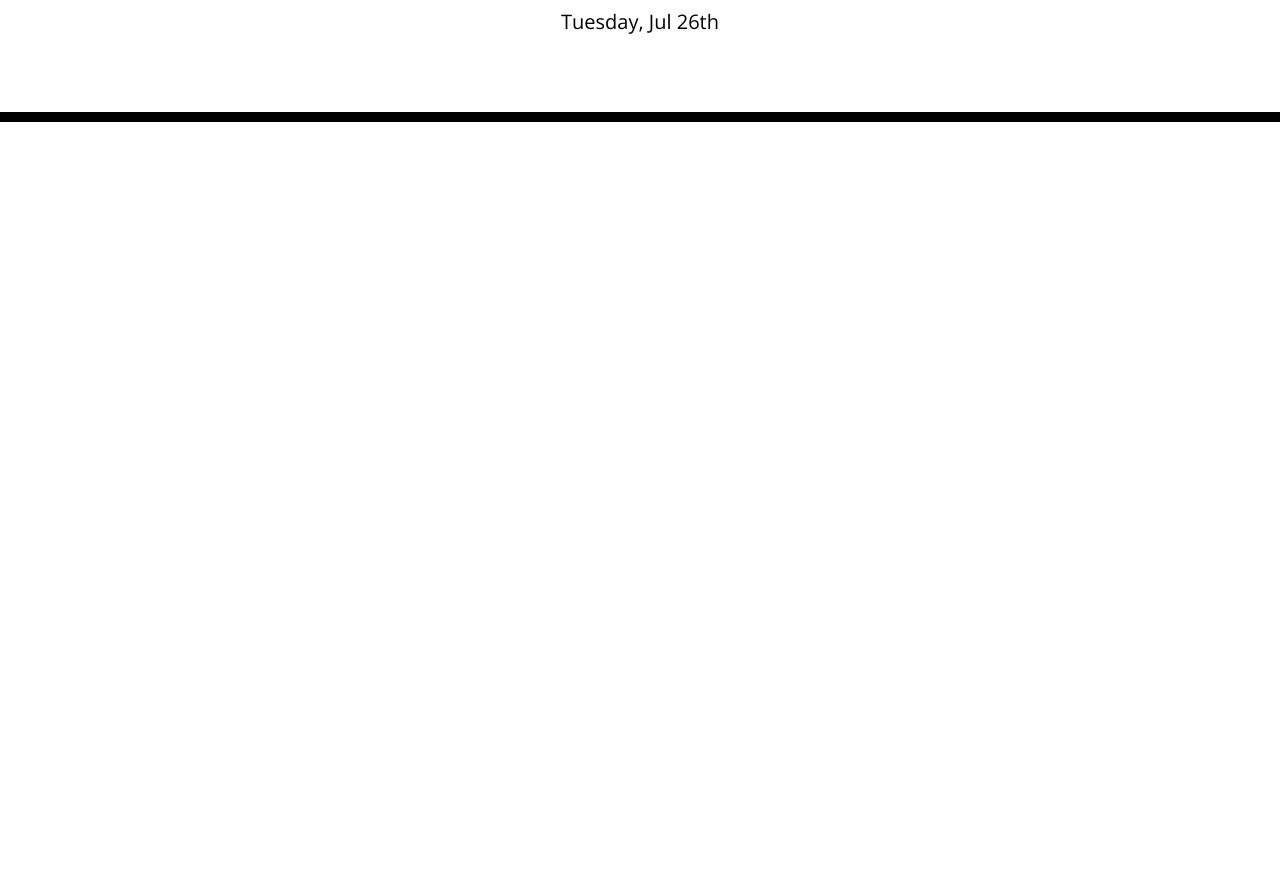
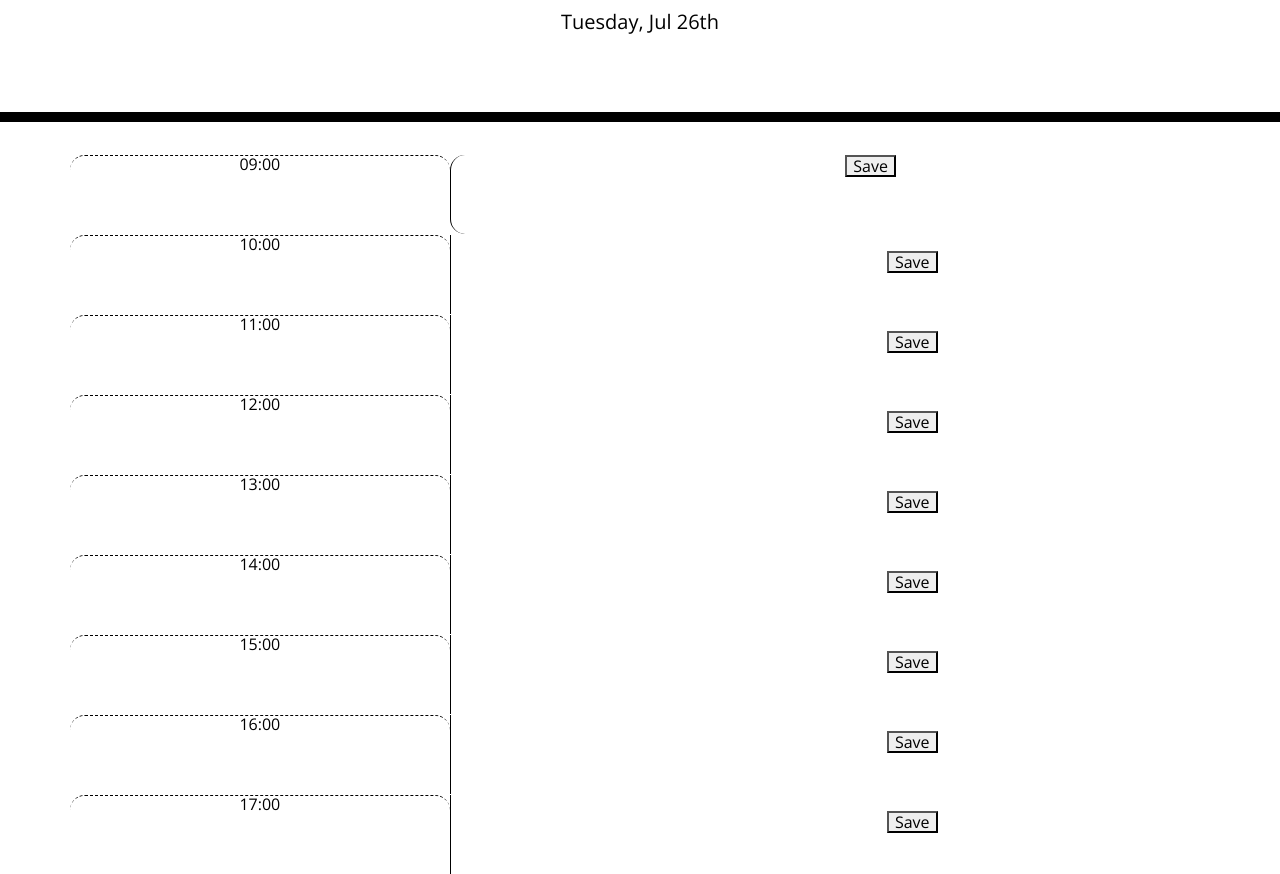
Before and after one commit to jlewisit/work-day-scheduler, a plain HTML site: page index.html in a window 1280 px wide. Shown: the part 182-1056 px from the top of the page. Before the commit the page ends 800 px from the top, so only its background shows below. Drawn offline with nearby package versions, Linux system fonts and the light colour scheme; files that its build step writes are made by us from their sources.

Commit message:
updated with css classes

```diff
--- a/Develop/script.js
+++ b/Develop/script.js
@@ -1,9 +1,91 @@
-// Ensure the document is rendered when manipulating DOM elements
-// Assemble: Create/select DOM elements
-// var currentDayEl = $('#currentDay');
-
+// display current date at top
 var today = moment().format('dddd, MMM Do');
 $("#currentDay").text(today);
 
-//Starting from the root element, '<div id="currentDay">', make desired changes
-// currentDayEl.children('').children().css();
+// Static 9AM in moment.js
+var nine = moment().format('09:00');
+$("#9AM").text(nine);
+// Supposed to add AM/PM, but not working
+moment.updateLocale('en', {
+    meridiem : Function
+});
+
+// Static 10AM in moment.js
+var ten = moment().format('10:00');
+$("#10AM").text(ten);
+
+// Static 11AM in moment.js
+var eleven = moment().format('11:00');
+$("#11AM").text(eleven);
+
+// Static 12PM in moment.js
+var twelve = moment().format('12:00');
+$("#12PM").text(twelve);
+
+// Static 1PM in moment.js
+var one = moment().format('13:00');
+$("#1PM").text(one);
+
+// Static 2PM in moment.js
+var two = moment().format('14:00');
+$("#2PM").text(two);
+
+// Static 3PM in moment.js
+var three = moment().format('15:00');
+$("#3PM").text(three);
+
+// Static 4PM in moment.js
+var four = moment().format('16:00');
+$("#4PM").text(four);
+
+// Static 5PM in moment.js
+var five = moment().format('17:00');
+$("#5PM").text(five);
+
+// ***LOCAL STORAGE***
+renderLastRegistered();
+
+function displayMessage(type, message) {
+    msgDiv.textContent = message;
+    msgDiv.setAttribute("class", type);
+}
+
+var eventInput = document.querySelector("#event");
+
+function renderLastRegistered() {
+  // TODO: Retrieve the last event and render it to the page
+userEventSpan.textContent = localStorage.getItem("userEvent");
+}
+saveBtn.addEventListener("click", function(event) {
+    event.preventDefault();
+    var event = document.querySelector("#event").value;
+      // TODO: Save event to localStorage and render
+  localStorage.setItem("userEvent", event)
+});
+
+
+// check time block for past present or future hour and add class to change bg color
+$(".time-block").each(function () {
+    var id = $(this).attr("id");
+    var currentHour = moment().format("HH:00");
+
+    if (currentHour === id) {
+        $(this).parent().addClass("present");
+    }
+    else if (currentHour < id) {
+        $(this).parent().addClass("past");
+    }
+    else {
+        $(this).parent().addClass("future");
+    }
+    })
+
+
+
+
+
+// var eventTime = moment().format();
+// $("#rightNow").text(eventTime);
+
+// var now = moment().format('MMMM Do YYYY, h:mm:ss a');
+// $("#currentTime"').text(now);
--- a/index.html
+++ b/index.html
@@ -32,7 +32,79 @@
 
     <div class="container">
       <!-- Timeblocks go here -->
+      <div class="row">
+        <div class="col-sm hour time-block" id="9AM"></div>
+        <textarea class="col-sm description time-block"></textarea>
+        <div class="col-sm"><button class=".saveBtn">Save</button></div>
+      </div>
+      <div class="row">
+        <div class="col-sm hour time-block" id="10AM"></div>
+        <textarea class="col-sm description">
+        </textarea>
+        <div class="col-sm">
+          <button class=".saveBtn">Save</button>
+        </div>
+      </div>
+      <div class="row">
+        <div class="col-sm hour time-block" id="11AM"></div>
+        <textarea class="col-sm description">
+        </textarea>
+        <div class="col-sm">
+          <button class=".saveBtn">Save</button>
+        </div>
+      </div>
+      <div class="row">
+        <div class="col-sm hour time-block" id="12PM"></div>
+        <textarea class="col-sm description">
+        </textarea>
+        <div class="col-sm">
+          <button class=".saveBtn">Save</button>
+        </div>
+      </div>
+      <div class="row">
+        <div class="col-sm hour time-block" id="1PM"></div>
+        <textarea class="col-sm description">
+        </textarea>
+        <div class="col-sm">
+          <button class=".saveBtn">Save</button>
+        </div>
+      </div>
+      <div class="row">
+        <div class="col-sm hour time-block" id="2PM"></div>
+        <textarea class="col-sm description">
+        </textarea>
+        <div class="col-sm">
+          <button class=".saveBtn">Save</button>
+        </div>
+      </div>
+      <div class="row">
+        <div class="col-sm hour time-block" id="3PM"></div>
+        <textarea class="col-sm description">
+        </textarea>
+        <div class="col-sm">
+          <button class=".saveBtn">Save</button>
+        </div>
+      </div>
+      <div class="row">
+        <div class="col-sm hour time-block" id="4PM"></div>
+        <textarea class="col-sm description">
+        </textarea>
+        <div class="col-sm">
+          <button class=".saveBtn">Save</button>
+        </div>
+      </div>
+      <div class="row">
+        <div class="col-sm hour time-block" id="5PM"></div>
+        <textarea class="col-sm description">
+        </textarea>
+        <div class="col-sm">
+          <button class=".saveBtn">Save</button>
+        </div>
+      </div>
     </div>
+
+
+
 
     <script src="https://cdnjs.cloudflare.com/ajax/libs/jquery/3.2.1/jquery.min.js"></script>
     <script src="https://cdnjs.cloudflare.com/ajax/libs/moment.js/2.24.0/moment.min.js"></script>
```
